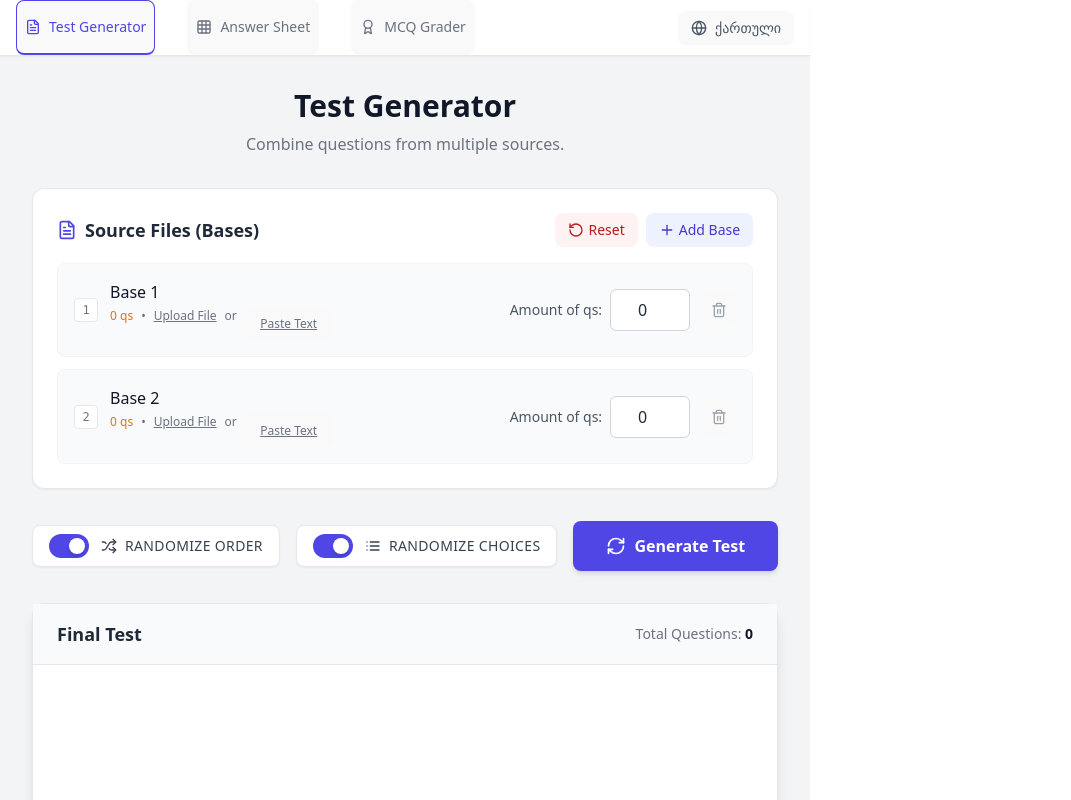
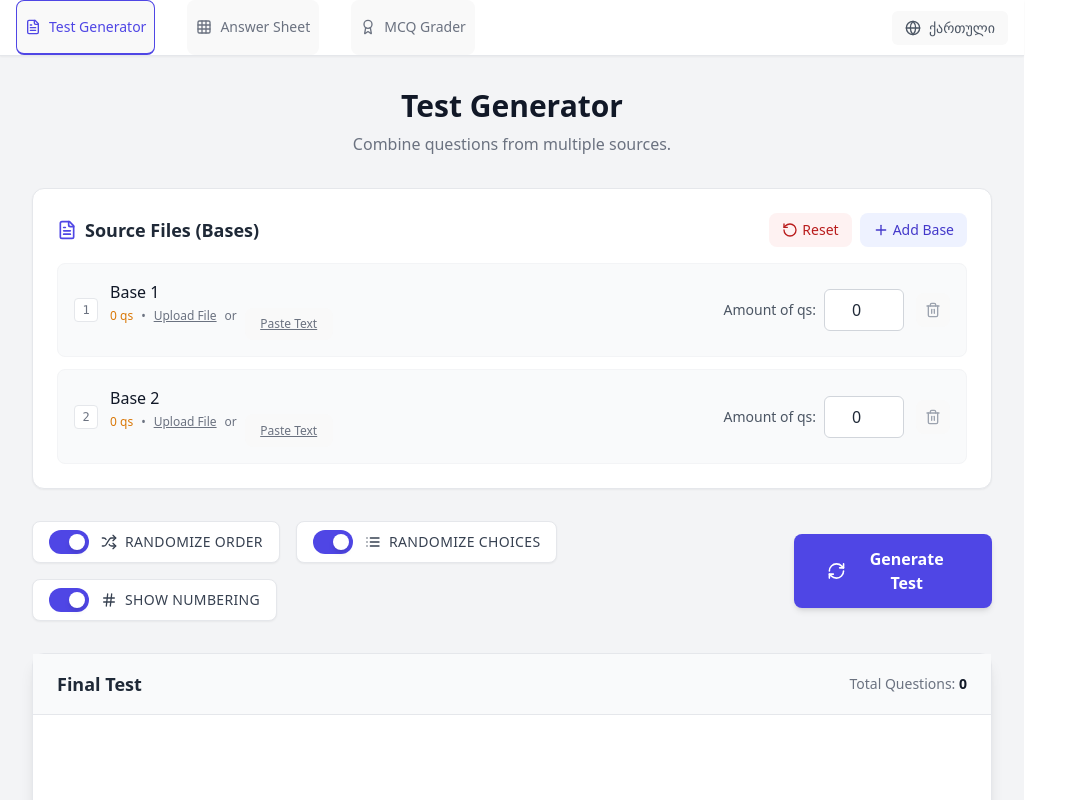
Before and after one commit to witchking5900/testgen, a React (Vite) app: page / in a window 1280 px wide. Shown: the top 800 px of the page, without its empty margins (0-1071 px from the left). Built offline with nearby package versions, Linux system fonts and the light colour scheme.

Commit message:
Add numbering option to generated test questions

```diff
--- a/src/App.tsx
+++ b/src/App.tsx
@@ -1,6 +1,6 @@
 // @ts-nocheck
 import React, { useState, useEffect, useMemo, useRef } from 'react';
-import { Plus, Trash2, Upload, FileText, Shuffle, Copy, Check, RefreshCw, X, Info, List, RotateCcw, Grid, Printer, Scissors, Settings, Award, AlertCircle, BarChart, Activity, Globe, Slash } from 'lucide-react';
+import { Plus, Trash2, Upload, FileText, Shuffle, Copy, Check, RefreshCw, X, Info, List, RotateCcw, Grid, Printer, Scissors, Settings, Award, AlertCircle, BarChart, Activity, Globe, Slash, Hash } from 'lucide-react';
 
 // --- TRANSLATION DICTIONARY ---
 const TRANSLATIONS = {
@@ -23,6 +23,7 @@ const TRANSLATIONS = {
     gen_paste: "Paste Text",
     gen_rand_order: "Randomize Order",
     gen_rand_choices: "Randomize Choices",
+    gen_numbering: "Show Numbering",
     gen_btn: "Generate Test",
     gen_final: "Final Test",
     gen_total: "Total Questions:",
@@ -105,6 +106,7 @@ const TRANSLATIONS = {
     gen_paste: "ტექსტის ჩასმა",
     gen_rand_order: "რიგითობის არევა",
     gen_rand_choices: "პასუხების არევა",
+    gen_numbering: "ნუმერაცია",
     gen_btn: "ტესტის გენერირება",
     gen_final: "საბოლოო ტესტი",
     gen_total: "სულ კითხვა:",
@@ -216,6 +218,7 @@ function TestGenerator({ t }) {
   const [generatedTest, setGeneratedTest] = useState([]);
   const [isRandomized, setIsRandomized] = useState(true);
   const [isChoiceRandomized, setIsChoiceRandomized] = useState(true);
+  const [showNumbering, setShowNumbering] = useState(true);
   const [showPasteModal, setShowPasteModal] = useState(null);
   const [pasteText, setPasteText] = useState('');
 
@@ -234,6 +237,7 @@ function TestGenerator({ t }) {
       setGeneratedTest([]);
       setIsRandomized(true);
       setIsChoiceRandomized(true);
+      setShowNumbering(true);
     }
   };
 
@@ -358,7 +362,7 @@ function TestGenerator({ t }) {
   };
 
   const copyToClipboard = () => {
-    const text = generatedTest.map((q, i) => `${i + 1}. ${q}`).join('\n\n');
+    const text = generatedTest.map((q, i) => showNumbering ? `${i + 1}. ${q}` : q).join('\n\n');
     const textArea = document.createElement("textarea");
     textArea.value = text;
     document.body.appendChild(textArea);
@@ -458,7 +462,7 @@ function TestGenerator({ t }) {
       </div>
 
       <div className="flex flex-col md:flex-row gap-4 justify-between items-center">
-        <div className="flex flex-col sm:flex-row gap-4">
+        <div className="flex flex-col sm:flex-row flex-wrap gap-4">
           <label className="flex items-center gap-3 cursor-pointer select-none bg-white px-4 py-2 rounded-lg border border-gray-200 shadow-sm">
             <div className={`w-10 h-6 rounded-full p-1 transition-colors duration-200 ${isRandomized ? 'bg-indigo-600' : 'bg-gray-300'}`}>
               <div className={`bg-white w-4 h-4 rounded-full shadow-md transform transition-transform duration-200 ${isRandomized ? 'translate-x-4' : 'translate-x-0'}`} />
@@ -472,6 +476,13 @@ function TestGenerator({ t }) {
             </div>
             <input type="checkbox" checked={isChoiceRandomized} onChange={() => setIsChoiceRandomized(!isChoiceRandomized)} className="hidden" />
             <span className="text-sm font-medium text-gray-700 uppercase tracking-wide flex items-center gap-2"><List className="w-4 h-4" /> {t('gen_rand_choices')}</span>
+          </label>
+          <label className="flex items-center gap-3 cursor-pointer select-none bg-white px-4 py-2 rounded-lg border border-gray-200 shadow-sm">
+            <div className={`w-10 h-6 rounded-full p-1 transition-colors duration-200 ${showNumbering ? 'bg-indigo-600' : 'bg-gray-300'}`}>
+              <div className={`bg-white w-4 h-4 rounded-full shadow-md transform transition-transform duration-200 ${showNumbering ? 'translate-x-4' : 'translate-x-0'}`} />
+            </div>
+            <input type="checkbox" checked={showNumbering} onChange={() => setShowNumbering(!showNumbering)} className="hidden" />
+            <span className="text-sm font-medium text-gray-700 uppercase tracking-wide flex items-center gap-2"><Hash className="w-4 h-4" /> {t('gen_numbering')}</span>
           </label>
         </div>
         <button onClick={generateTest} className="w-full sm:w-auto bg-indigo-600 text-white px-8 py-3 rounded-lg shadow-md font-semibold flex items-center justify-center gap-2"><RefreshCw className="w-5 h-5" /> {t('gen_btn')}</button>
@@ -490,7 +501,7 @@ function TestGenerator({ t }) {
             <div className="space-y-6 font-serif text-lg leading-relaxed text-gray-800">
               {generatedTest.map((question, idx) => (
                 <div key={idx} className="flex gap-4">
-                  <span className="font-bold text-gray-400 select-none w-8 text-right flex-shrink-0">{idx + 1}.</span>
+                  {showNumbering && <span className="font-bold text-gray-400 select-none w-8 text-right flex-shrink-0">{idx + 1}.</span>}
                   <p className="whitespace-pre-wrap">{question}</p>
                 </div>
               ))}
```
